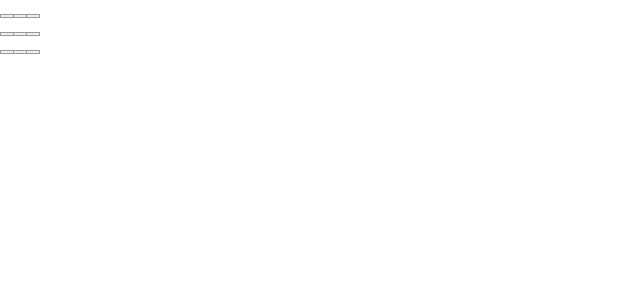
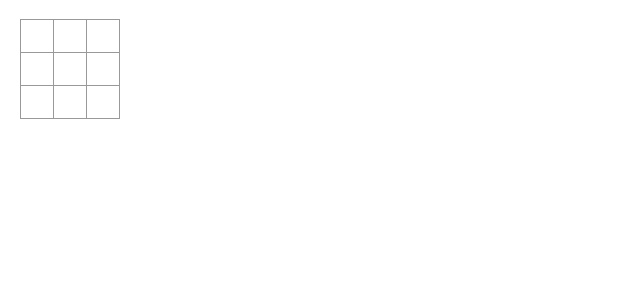
Before and after one commit to devchauhan-06/Triweb-Learning, a React (Create React App) app in the folder Projects/tic-tac-toe/: page / in a window 1280 px wide. Shown: the top 300 px of the page, without its empty margins (0-640 px from the left). Built offline with nearby package versions, Linux system fonts and the light colour scheme.

Commit message:
Achieved Shared state by 'Lifting state up' technique

```diff
--- a/Projects/tic-tac-toe/src/App.css
+++ b/Projects/tic-tac-toe/src/App.css
@@ -1,15 +1,26 @@
-.square {
+    body {
+    font-family: sans-serif;
+    margin: 20px;
+    padding: 0;
+  }
+
+  .square {
+    background: #fff;
     border: 1px solid #999;
-    margin: 0;
-    border-radius: 0;
+    float: left;
+    font-size: 24px;
+    font-weight: bold;
+    line-height: 34px;
+    height: 34px;
     margin-right: -1px;
     margin-top: -1px;
-}
+    padding: 0;
+    text-align: center;
+    width: 34px;
+  }
 
-
-.board-row {
-    margin: 0;
-    padding: 0;
-    height: 18px;
-
-}
+  .board-row:after {
+    clear: both;
+    content: '';
+    display: table;
+  }
--- a/Projects/tic-tac-toe/src/App.js
+++ b/Projects/tic-tac-toe/src/App.js
@@ -1,25 +1,29 @@
 import Square from './components/Square'
 import styles from './App.css'
+import { useState } from 'react'
 
 export default function Board() {
+
+  const [squares,setSquare] = useState(Array(9).fill(null));
+
   return (
     <>
       <div className="board-row">
-        <Square />
-        <Square />
-        <Square />
+        <Square value={squares[0]}/>
+        <Square value={squares[1]}/>
+        <Square value={squares[2]}/>
       </div>
 
       <div className="board-row">
-      <Square />
-      <Square />
-      <Square />
+      <Square value={squares[3]}/>
+      <Square value={squares[4]}/>
+      <Square value={squares[5]}/>
       </div>
 
       <div className="board-row">
-      <Square />
-      <Square />
-      <Square />
+      <Square value={squares[6]}/>
+      <Square value={squares[7]}/>
+      <Square value={squares[8]}/>
       </div>
     </>
   )
--- a/Projects/tic-tac-toe/src/components/Square.js
+++ b/Projects/tic-tac-toe/src/components/Square.js
@@ -1,14 +1,9 @@
 import styles from '../App.css'
 import {useState} from 'react'
 
-function Square() {
+function Square({value}) {
 
-    const [value , setValue] = useState(null)
-
-    function handleClick() {
-     setValue('X');
-    }
-    return <button className="square" onClick={handleClick}>{value}</button>
+    return <button className="square" >{value}</button>
 }
 
 export default Square;
```
